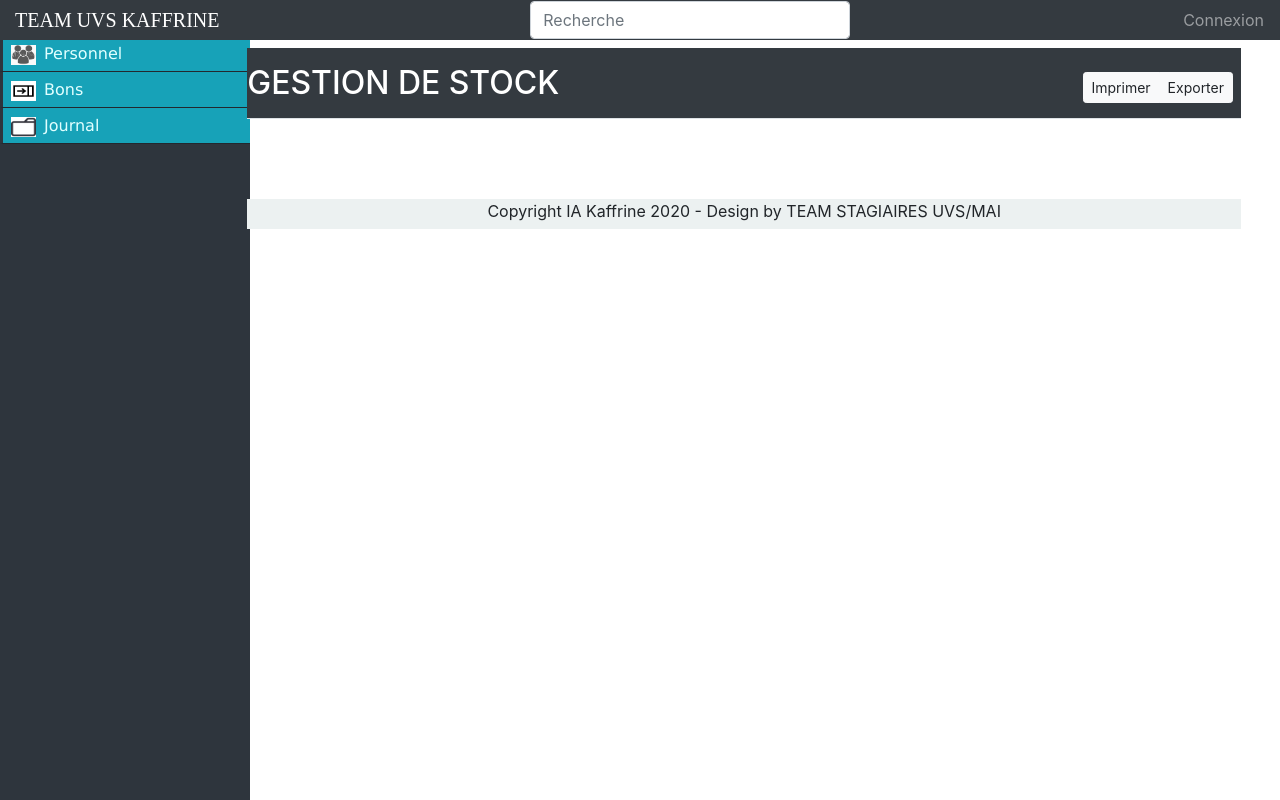
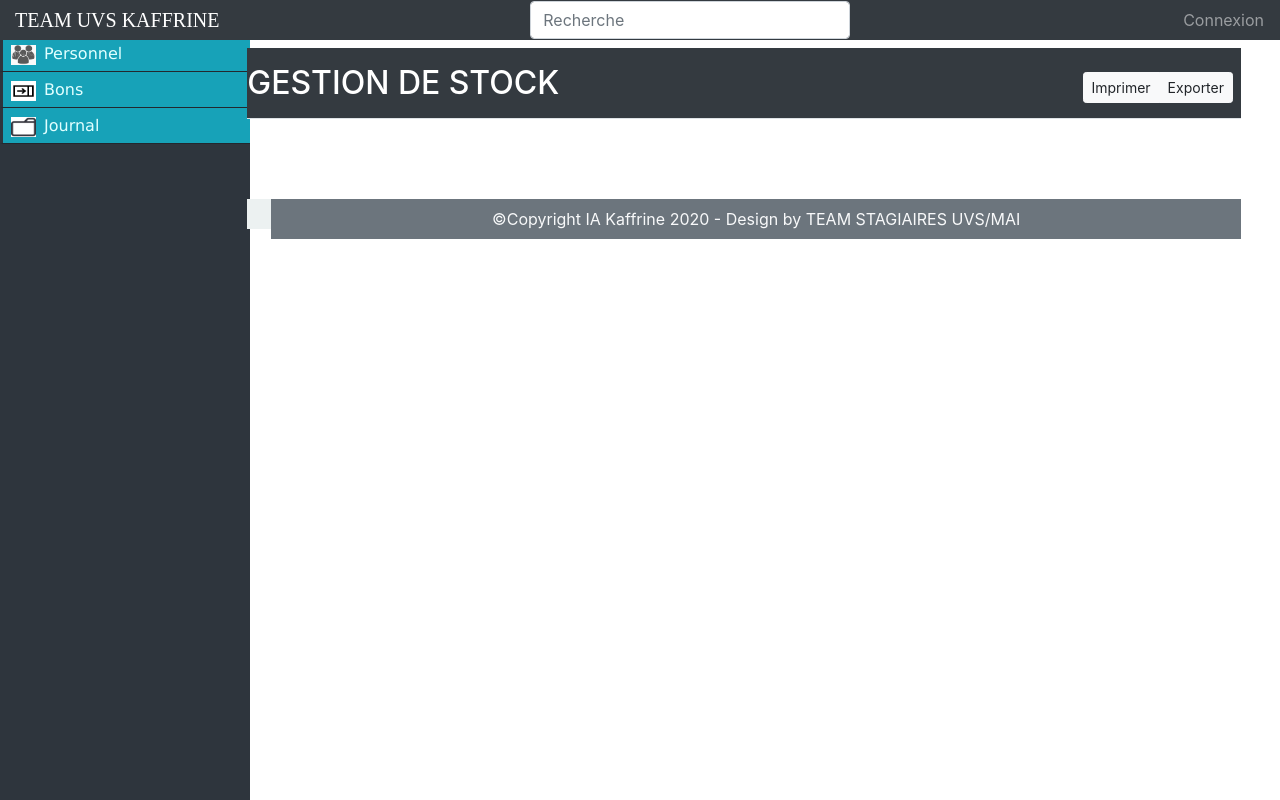
Before and after one commit to kalisto11/gestock, a PHP site: page /default.php in a window 1280 px wide. Run offline with PHP 8.4, Linux system fonts and the light colour scheme; data that the repository does not hold is empty.

Commit message:
ajoute modification desing

```diff
--- a/public/css/style.css
+++ b/public/css/style.css
@@ -50,6 +50,7 @@ th{
     color: #fff;
 }
 
+
 table a{
   text-decoration: none;
 }
--- a/public/default.php
+++ b/public/default.php
@@ -85,8 +85,8 @@
             <?= $content ?>
             </div>
             <footer>
-                <p>
-                 Copyright IA Kaffrine 2020 - Design by TEAM STAGIAIRES UVS/MAI
+                <p class="text-light bg-secondary ml-4 m-0 py-2">
+                &copy;Copyright IA Kaffrine 2020 - Design by TEAM STAGIAIRES UVS/MAI
                 </p>
             </footer>
         </main>
```
